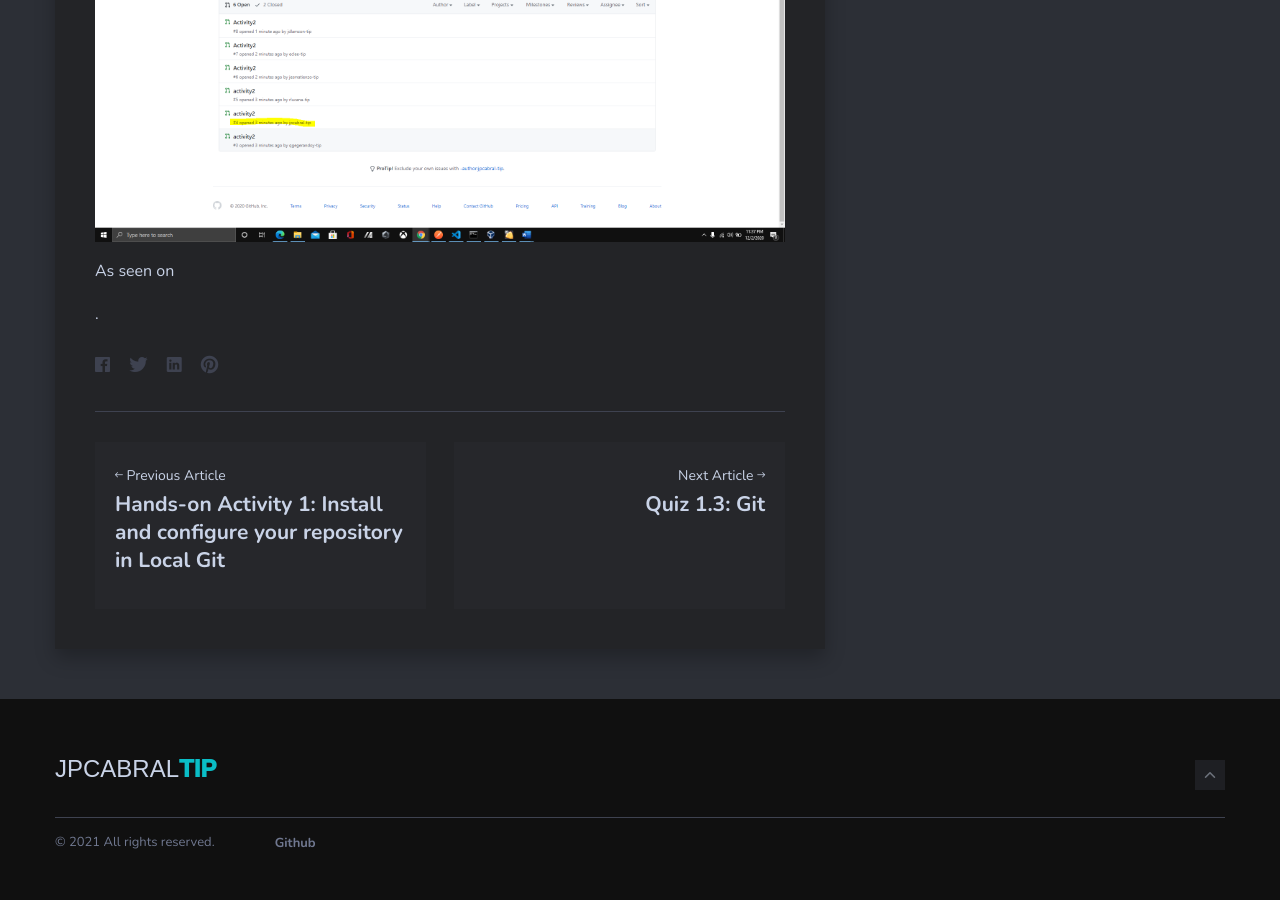
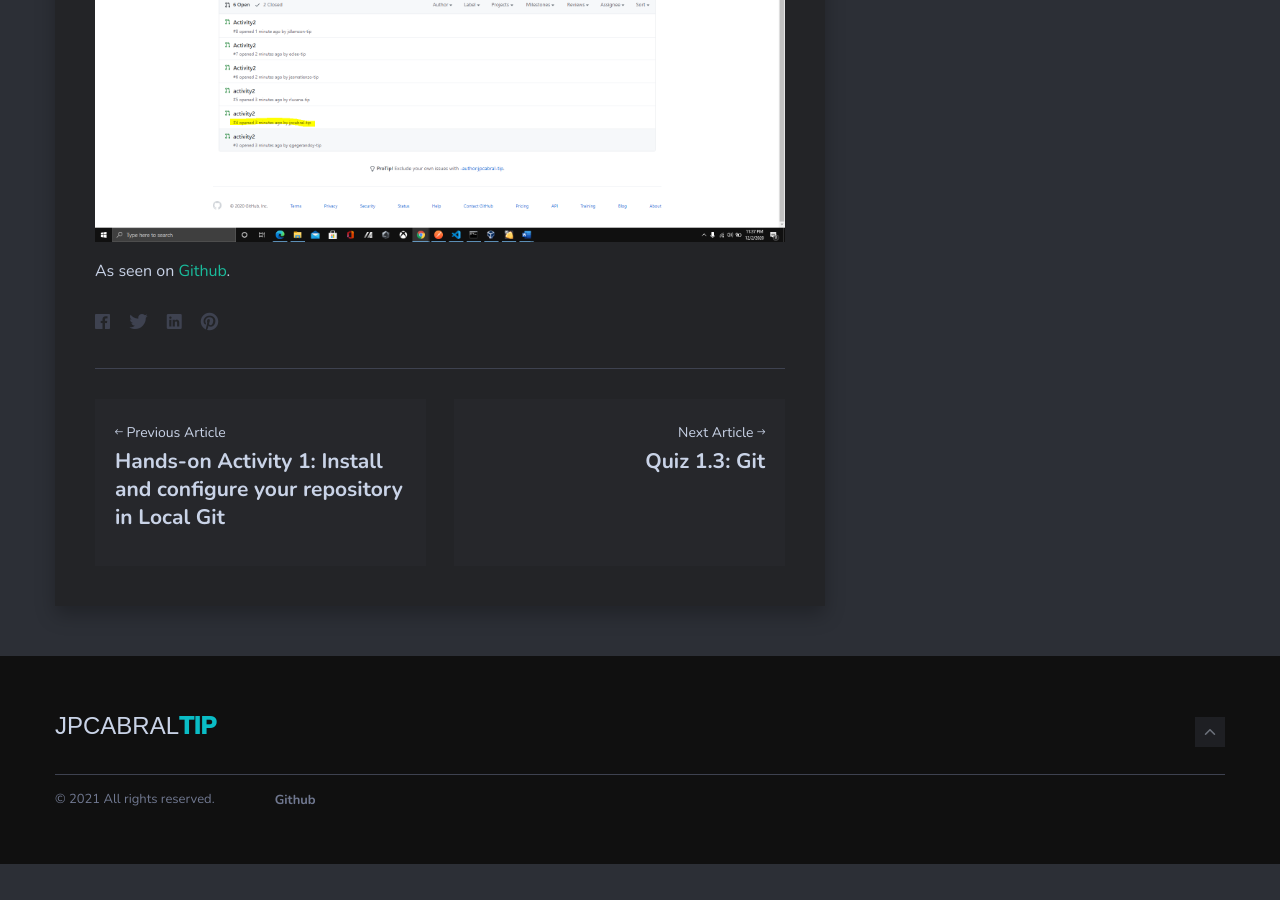
Before and after one commit to jpcabral-tip/jpcabral-tip.github.io, a Jekyll site: the page built from _posts/2021-01-10-hands-on-act-2.markdown, in a window 1280 px wide and 900 px high, scrolled down 10423 px. Built offline with Jekyll 4.4.1, drawn with Linux system fonts in a browser that asks for light colours; nearby versions of some CDN libraries; comment, search, counter and statistics services are not loaded; after the commit the page ends 11287 px from its top, so only the background shows below that.

Commit message:
bug fix on repo link at act2 and quiz13

```diff
--- a/_posts/2021-01-10-hands-on-act-2.markdown
+++ b/_posts/2021-01-10-hands-on-act-2.markdown
@@ -129,4 +129,4 @@ localhost:~/sysad2-12021/activity2# git push origin activity2
 
 ![]({{site.baseurl}}/img/hands-on-2-14.png)
 
-<p>As seen on <a href="https://github.com/jpcabral-tip/sysad2-12021/tree/activity2"></a></p>.
+<p>As seen on <a href="https://github.com/jpcabral-tip/sysad2-12021/tree/activity2">Github</a>.</p>
--- a/_posts/2021-01-10-quiz13.markdown
+++ b/_posts/2021-01-10-quiz13.markdown
@@ -32,4 +32,4 @@ tags:   [Prelim, Quiz]
 {% endhighlight %}
 
 
-<p>As seen on <a href="https://github.com/jpcabral-tip/sysad2-12021/tree/cabral-quiz1-3">Github</a></p>.
+<p>As seen on <a href="https://github.com/jpcabral-tip/sysad2-12021/tree/cabral-quiz1-3">Github</a>.</p>
```
